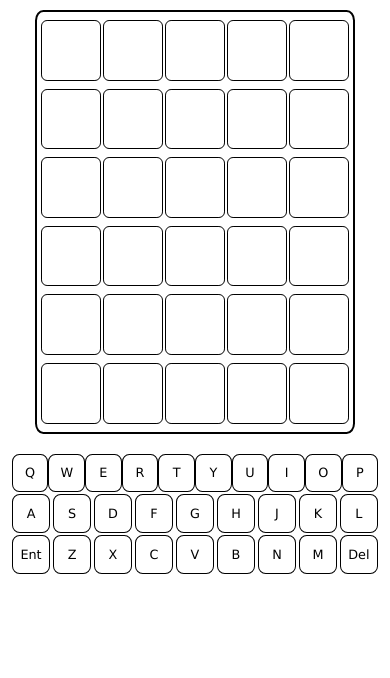
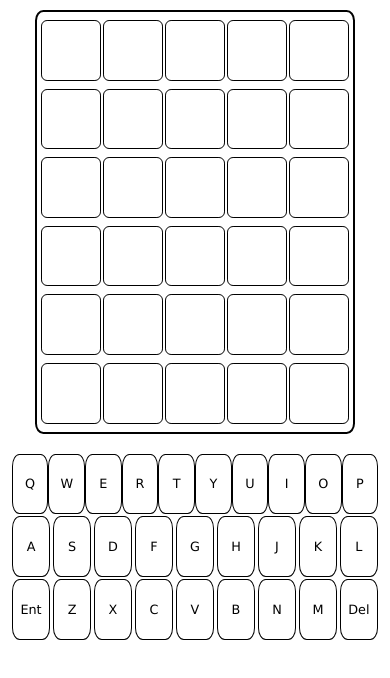
Before and after one commit to 78nyck/Wordle_Revised, a website: page index.html in a window 390 px wide. Drawn offline with nearby package versions, Linux system fonts and the light colour scheme.

Commit message:
slight keyboard adjustments

```diff
--- a/CSS/keyboard-styles.css
+++ b/CSS/keyboard-styles.css
@@ -5,7 +5,7 @@
     }
 }
 
-@media only screen and (min-width: 768px) {
+@media only screen and (min-width: 7678px) {
     .keyboard-container {
         max-width: 90%;
         margin-top: 20px;
@@ -26,6 +26,23 @@
     margin: 2px;
 }
 
+@media only screen and (max-width: 414px) {
+    .keyboard-key {
+        border: 1px solid black;
+        border-radius: 20%;
+        width: 10%;
+        height: 0;
+        cursor: pointer;
+        padding-top: 8%;
+        padding-bottom: 8%;
+        display: flex;
+        align-items: center;
+        font-size: 80%;
+        justify-content: center;
+    }
+}
+
+@media only screen and (min-width: 415px) {
     .keyboard-key {
         border: 1px solid black;
         border-radius: 20%;
@@ -39,3 +56,4 @@
         font-size: 80%;
         justify-content: center;
     }
+}
--- a/CSS/main-styles.css
+++ b/CSS/main-styles.css
@@ -1,7 +1,6 @@
 body {
     margin: 2px;
     font-family:'Lucida Sans', 'Lucida Sans Regular', 'Lucida Grande', 'Lucida Sans Unicode', Geneva, Verdana, sans-serif;
-
 }
 
 /*
```
Also changed, not shown: 1 other file. Lines whose indentation alone changed are shown as unchanged.
